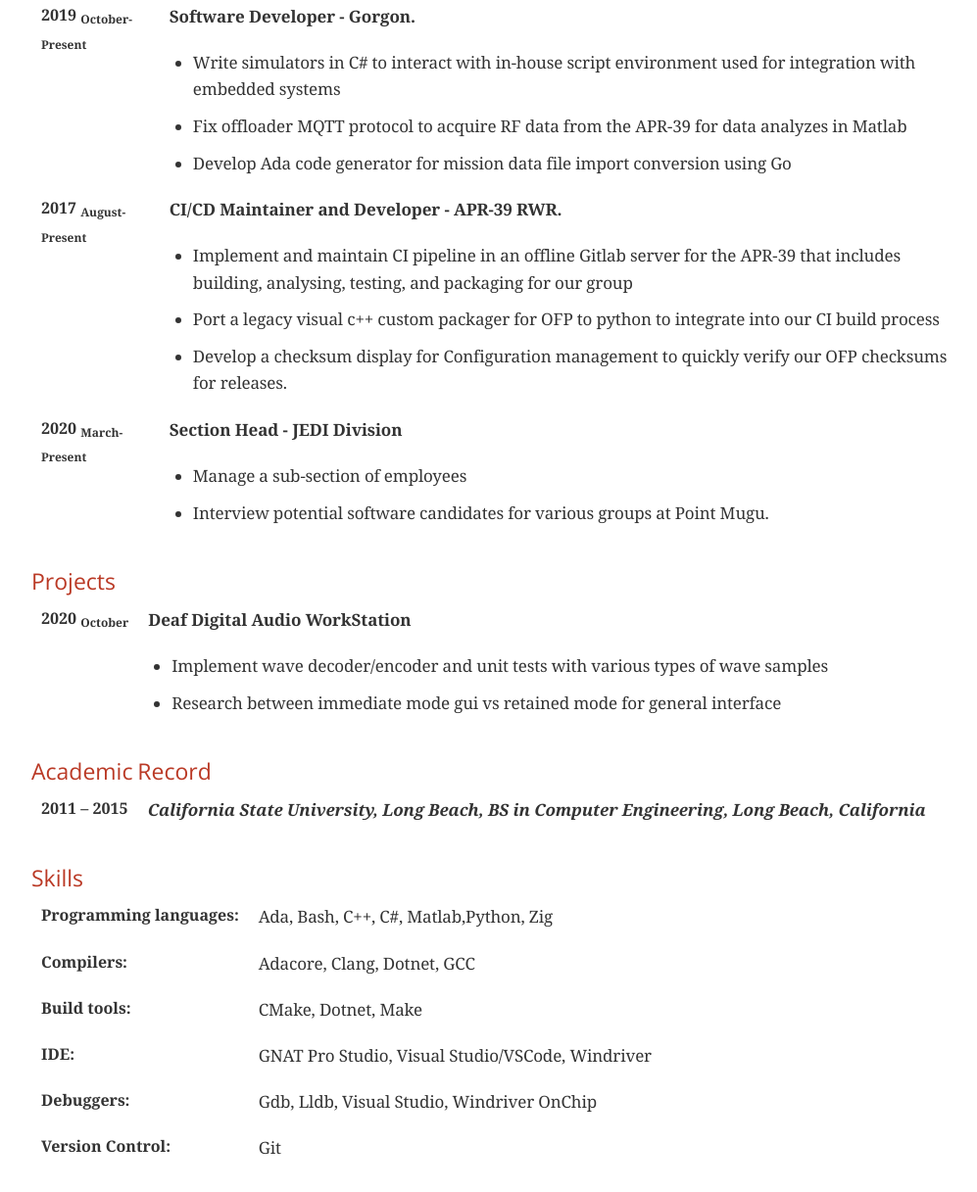
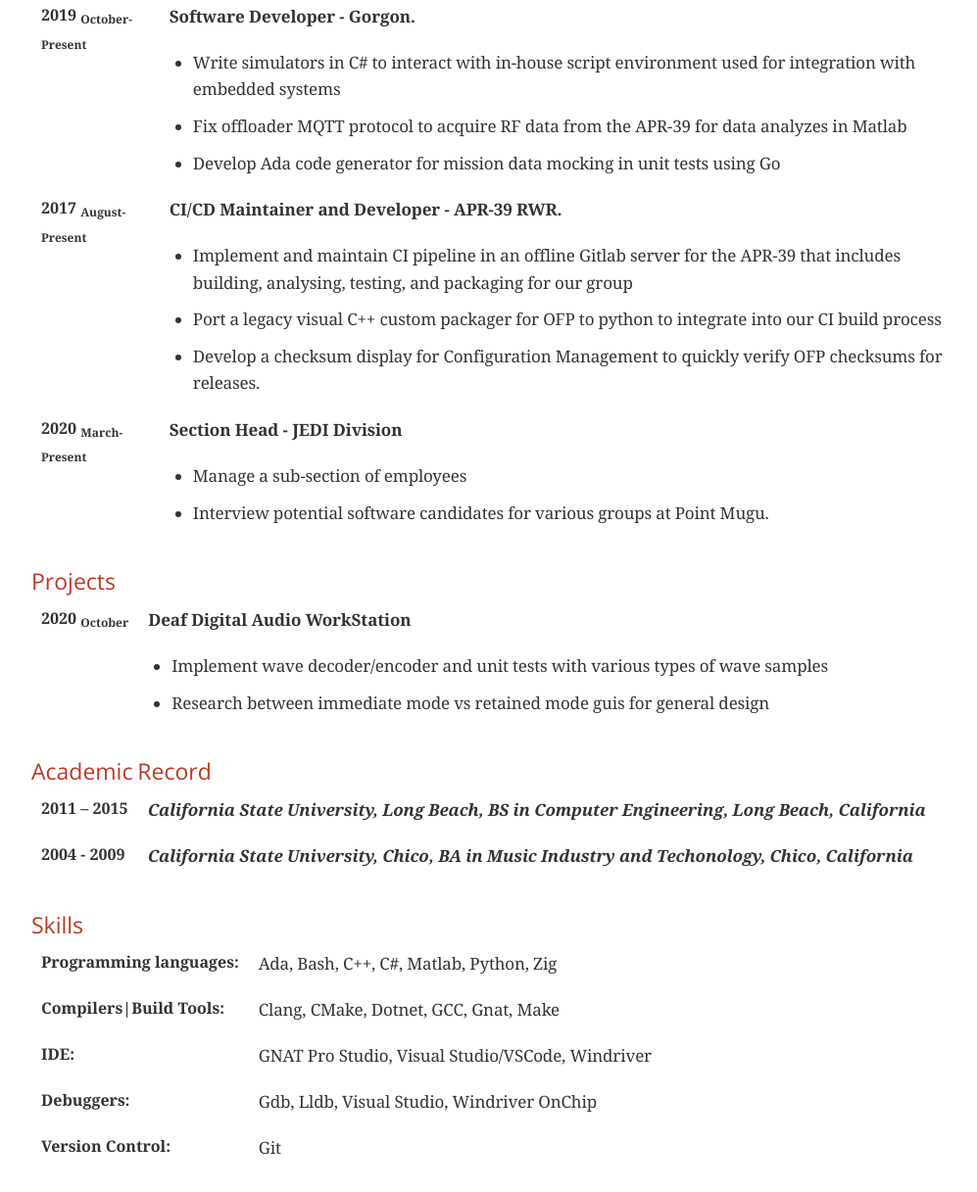
Before and after one commit to furioncycle/asciidoc-resume, a plain HTML site: page index.html in a window 1280 px wide. Shown: the part 681-1898 px from the top of the page at 98% size, without its empty margins (123-1120 px from the left). Drawn offline with nearby package versions, Linux system fonts and the light colour scheme; a web font is replaced by a local one.

Commit message:
Updating Pages

```diff
--- a/index.html
+++ b/index.html
@@ -446,7 +446,7 @@ body.book #toc,body.book #preamble,body.book h1.sect0,body.book .sect1>h2{page-b
 <dl>
 <dt class="hdlist1">Angel Marquez</dt>
 <dd>
-<p><span class="image"><img src="./images/house-solid.svg" alt="15" width="15"></span> | 24448 Valencia Blvd Santa Clarita,CA, 91355<br>
+<p><span class="image"><img src="./images/house-solid.svg" alt="15" width="15"></span> | 24448 Valencia Blvd., Santa Clarita,CA 91355<br>
 <span class="image"><img src="./images/phone-solid.svg" alt="15" width="15"></span> | (626) 271-4876<br>
 <span class="image"><img src="./images/email.png" alt="15" width="15"></span> | <a href="mailto:ttecho2021@gmail.com">ttecho2021@gmail.com</a><br>
 <span class="image"><img src="./images/gh.png" alt="15" width="15"></span> | <a href="https://github.com/furioncycle">furioncycle</a></p>
@@ -476,13 +476,13 @@ body.book #toc,body.book #preamble,body.book h1.sect0,body.book .sect1>h2{page-b
 <div class="ulist">
 <ul>
 <li>
-<p>Implement MIL-1553 messageing protocol for integration with Mission Critical Systems</p>
+<p>Implement MIL-1553 messaging protocol for integration with Mission Critical Systems</p>
 </li>
 <li>
 <p>Characterize and debug RF anomolies in Operational Flight Program (OFP) using Matlab</p>
 </li>
 <li>
-<p>Debug mission critcal flash memory corruption due to customer mission data file</p>
+<p>Debug mission critcal flash memory corruption due to customer mission data files</p>
 </li>
 <li>
 <p>Develop CRT display menus for systems on aircraft to interact with the system</p>
@@ -512,7 +512,7 @@ body.book #toc,body.book #preamble,body.book h1.sect0,body.book .sect1>h2{page-b
 <p>Fix offloader MQTT protocol to acquire RF data from the APR-39 for data analyzes in Matlab</p>
 </li>
 <li>
-<p>Develop Ada code generator for mission data file import conversion using Go</p>
+<p>Develop Ada code generator for mission data mocking in unit tests using Go</p>
 </li>
 </ul>
 </div>
@@ -530,10 +530,10 @@ body.book #toc,body.book #preamble,body.book h1.sect0,body.book .sect1>h2{page-b
 <p>Implement and maintain CI pipeline in an offline Gitlab server for the APR-39 that includes building, analysing, testing, and packaging for our group</p>
 </li>
 <li>
-<p>Port a legacy visual c++ custom packager for OFP to python to integrate into our CI build process</p>
+<p>Port a legacy visual C++ custom packager for OFP to python to integrate into our CI build process</p>
 </li>
 <li>
-<p>Develop a checksum display for Configuration management to quickly verify our OFP checksums for releases.</p>
+<p>Develop a checksum display for Configuration Management to quickly verify OFP checksums for releases.</p>
 </li>
 </ul>
 </div>
@@ -576,7 +576,7 @@ body.book #toc,body.book #preamble,body.book h1.sect0,body.book .sect1>h2{page-b
 <p>Implement wave decoder/encoder and unit tests with various types of wave samples</p>
 </li>
 <li>
-<p>Research between immediate mode gui vs retained mode for general interface</p>
+<p>Research between immediate mode vs retained mode guis for general design</p>
 </li>
 </ul>
 </div>
@@ -597,6 +597,14 @@ body.book #toc,body.book #preamble,body.book h1.sect0,body.book .sect1>h2{page-b
 <p><strong><em>California State University, Long Beach, BS in Computer Engineering, Long Beach, California</em></strong><br></p>
 </td>
 </tr>
+<tr>
+<td class="hdlist1">
+2004 - 2009
+</td>
+<td class="hdlist2">
+<p><strong><em>California State University, Chico, BA in Music Industry and Techonology, Chico, California</em></strong><br></p>
+</td>
+</tr>
 </table>
 </div>
 </div>
@@ -609,23 +617,15 @@ body.book #toc,body.book #preamble,body.book h1.sect0,body.book .sect1>h2{page-b
 Programming languages:
 </td>
 <td class="hdlist2">
-<p>Ada, Bash, C++, C#, Matlab,Python, Zig<br></p>
+<p>Ada, Bash, C++, C#, Matlab, Python, Zig<br></p>
 </td>
 </tr>
 <tr>
 <td class="hdlist1">
-Compilers:
+Compilers|Build Tools:
 </td>
 <td class="hdlist2">
-<p>Adacore, Clang, Dotnet, GCC<br></p>
-</td>
-</tr>
-<tr>
-<td class="hdlist1">
-Build tools:
-</td>
-<td class="hdlist2">
-<p>CMake, Dotnet, Make<br></p>
+<p>Clang, CMake, Dotnet, GCC, Gnat, Make<br></p>
 </td>
 </tr>
 <tr>
```
